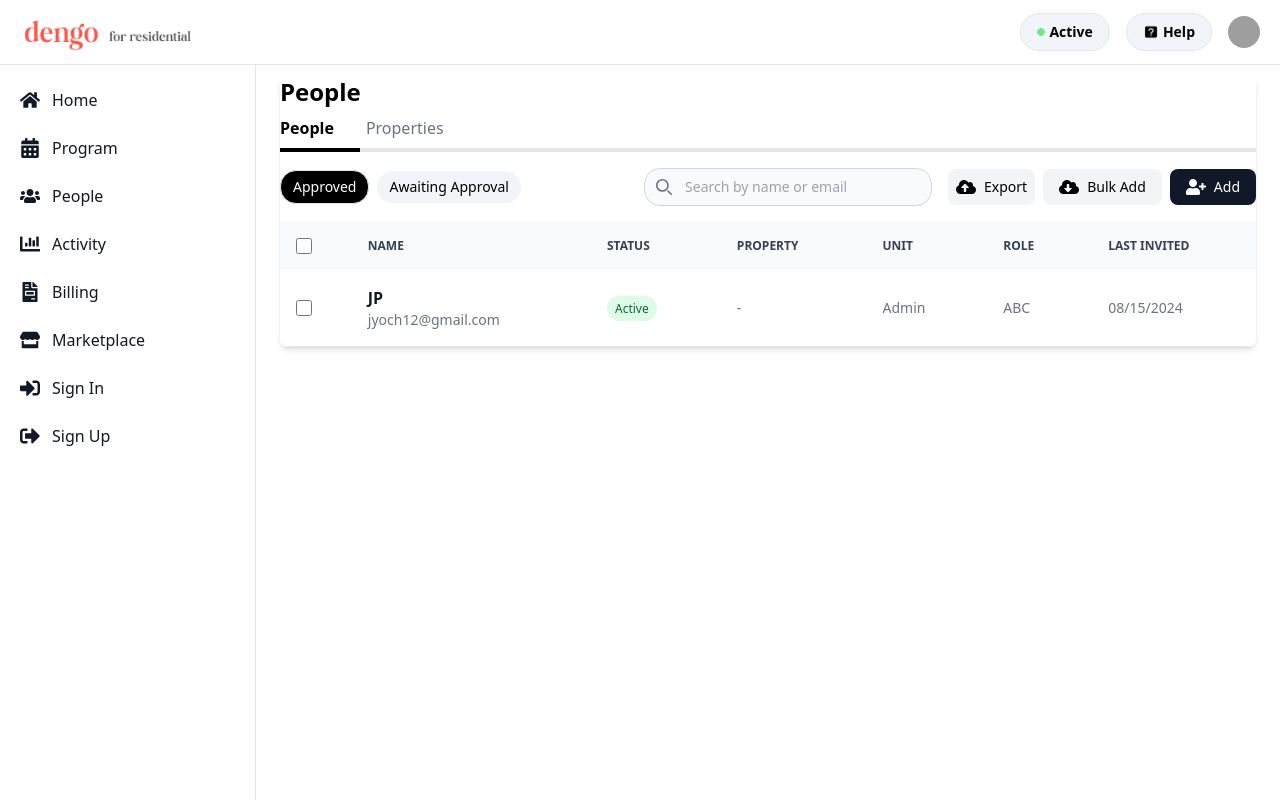
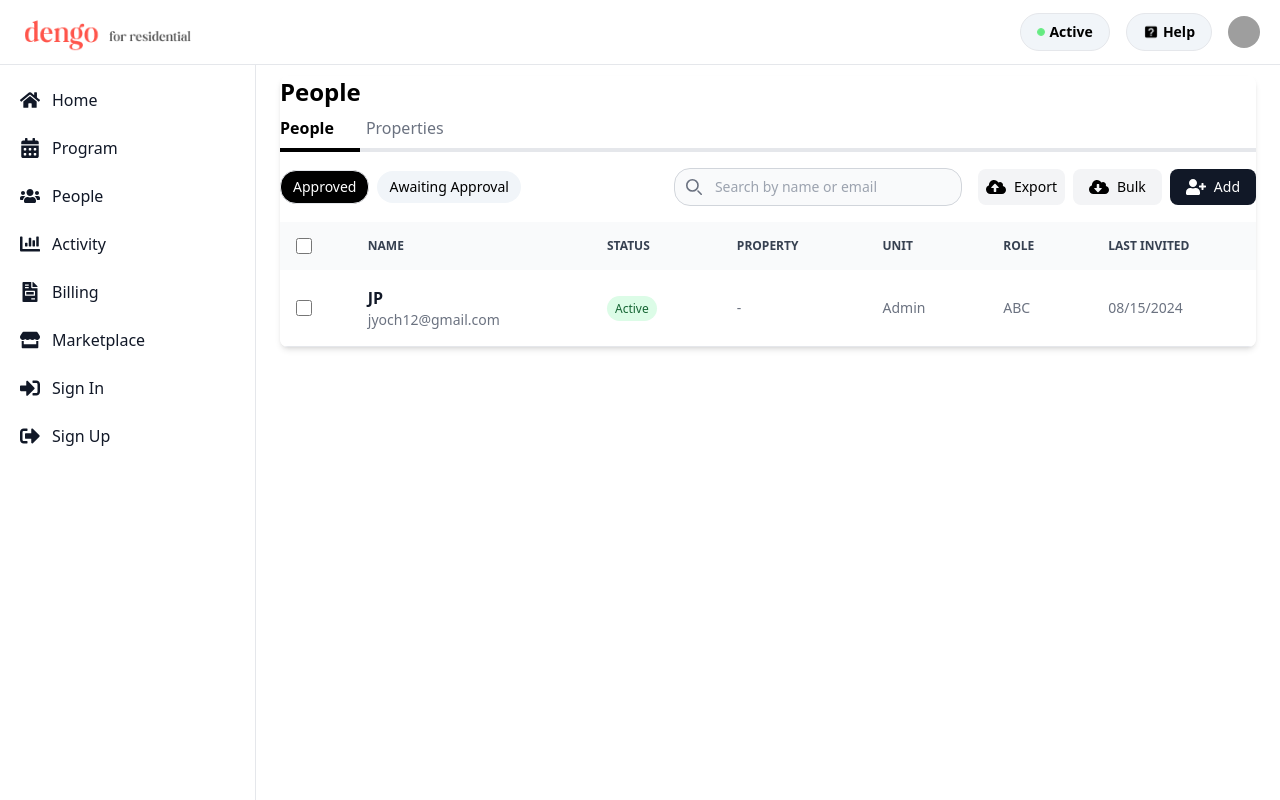
Before and after one commit to Harshkhosla/Jiibs_assignmint, a Next.js app: page / in a window 1280 px wide. Built offline with nearby package versions, Linux system fonts and the light colour scheme; grey boxes are pictures that could not be loaded.

Commit message:
responsive ness

```diff
--- a/app/component/Table.tsx
+++ b/app/component/Table.tsx
@@ -31,7 +31,7 @@ export default function Table() {
             <button
               id="dropdownActionButton"
               data-dropdown-toggle="dropdownAction"
-              className="hidden lg:inline-flex  items-center text-black bg-slate-100  focus:outline-none hover:bg-slate-200 focus:ring-4 focus:ring-gray-100 font-medium rounded-2xl text-sm px-3 py-1.5"
+              className="hidden lg:inline-flex  items-center text-black bg-slate-100  focus:outline-none hover:bg-slate-200 focus:ring-4 focus:ring-gray-100 font-medium rounded-2xl text-sm  px-3 py-1.5"
               type="button"
             >
 
@@ -89,8 +89,8 @@ export default function Table() {
       className="hidden lg:inline-flex items-center text-black bg-gray-100 focus:outline-none hover:bg-gray-200 focus:ring-4 focus:ring-gray-100 font-medium rounded-lg text-sm px-4 py-2"
       type="button"
     >
-      <FaCloudDownloadAlt className="w-5 h-5 mr-2" />
-      Bulk Add
+      <FaCloudDownloadAlt className="w-5 h-5 mr-2 " />
+      Bulk
     </button>
 
     {/* Add Button */}
```
